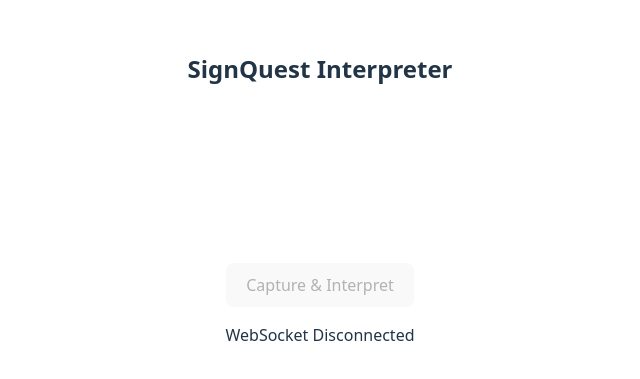
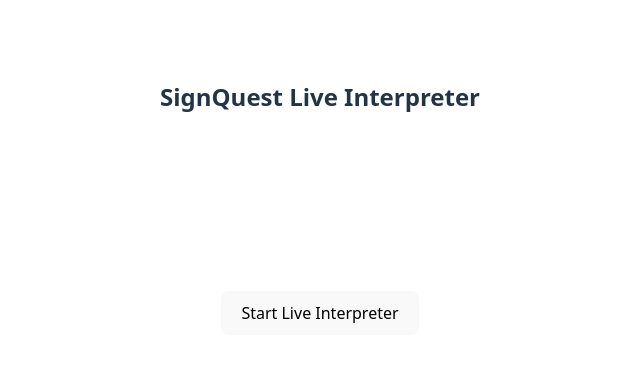
Before and after one commit to TeamEffectivo/frontend, a React (Vite) app: page / in a window 1280 px wide. Shown: the part 203-582 px from the top of the page, without its empty margins (320-960 px from the left). Built offline with nearby package versions, Linux system fonts and the light colour scheme; no server answers.

Commit message:
feat: add "real time" interpretation

```diff
--- a/src/Components/TESTWebsocketInterpreter.tsx
+++ b/src/Components/TESTWebsocketInterpreter.tsx
@@ -1,83 +1,126 @@
 import { useRef, useEffect, useState } from 'react';
 
 type SignResults = {
-    sign: string
-    latency_seconds: string
-}
+    sign: string;
+    latency_seconds: number;
+    frame_id?: number;
+};
 
 const SignInterpreter = () => {
     const videoRef = useRef<HTMLVideoElement>(null);
     const canvasRef = useRef<HTMLCanvasElement>(null);
-    const ws = useRef<WebSocket>(new WebSocket(""));
+    const ws = useRef<WebSocket | null>(null);
+    const frameCounter = useRef(0);
+    const lastProcessedFrame = useRef(-1);
 
     const [result, setResult] = useState<SignResults | null>(null);
-    const [loading, setLoading] = useState(false);
+    const [isActive, setIsActive] = useState(false);
     const [connected, setConnected] = useState(false);
 
+    // 1. WebSocket Management
+    const toggleService = () => {
+        if (isActive) {
+            ws.current?.close();
+            setIsActive(false);
+        } else {
+            const socket = new WebSocket("ws://localhost:8000/ws/sign-language");
+
+            socket.onopen = () => setConnected(true);
+            socket.onclose = () => {
+                setConnected(false);
+                setIsActive(false);
+            };
+            socket.onmessage = (event) => {
+                const data = JSON.parse(event.data);
+                // Out-of-order protection
+                if (data.frame_id > lastProcessedFrame.current) {
+                    lastProcessedFrame.current = data.frame_id;
+                    setResult(data);
+                }
+            };
+            ws.current = socket;
+            setIsActive(true);
+        }
+    };
+
+    // 2. Automated Ticker Loop
     useEffect(() => {
-        ws.current = new WebSocket("ws://localhost:8000/ws/sign-language");
+        let interval: number | undefined;
 
-        ws.current.onopen = () => setConnected(true);
-        ws.current.onclose = () => setConnected(false);
-        ws.current.onmessage = (event) => {
-            const data = JSON.parse(event.data);
-            setResult(data);
-            setLoading(false);
+        if (isActive && connected) {
+            interval = setInterval(() => {
+                captureAndSend();
+            }, 1000); // 1-second interval
+        }
+
+        return () => {
+            if (interval) clearInterval(interval);
         };
+    }, [isActive, connected]);
 
-        // Initialize Webcam
+    // 3. Capture Logic
+    const captureAndSend = () => {
+        const video = videoRef.current;
+        const canvas = canvasRef.current;
+        if (!video || !canvas || !ws.current || ws.current.readyState !== WebSocket.OPEN) return;
+
+        const ctx = canvas.getContext('2d');
+        if (!ctx) return;
+
+        canvas.width = 480; // Lower resolution = faster upload & lower latency
+        canvas.height = 360;
+        ctx.drawImage(video, 0, 0, canvas.width, canvas.height);
+
+        const imageData = canvas.toDataURL('image/jpeg', 0.6); // Compress to save bandwidth
+
+        ws.current.send(JSON.stringify({
+            image: imageData,
+            frame_id: frameCounter.current
+        }));
+        frameCounter.current += 1;
+    };
+
+    // Initialize Webcam
+    useEffect(() => {
         navigator.mediaDevices.getUserMedia({ video: true })
             .then(stream => { if (videoRef.current) videoRef.current.srcObject = stream; })
             .catch(err => console.error("Webcam Error:", err));
-
-        return () => ws.current?.close();
     }, []);
 
-    const captureAndSend = () => {
-        if (!connected) return;
+    return (
+        <div className="flex flex-col items-center p-6 gap-6 bg-gray-50 rounded-xl shadow-inner">
+            <h2 className="text-2xl font-bold text-gray-800">SignQuest Live Interpreter</h2>
 
-        setLoading(true);
-        const canvas = canvasRef.current;
-        if (!canvas) return;
-        const video = videoRef.current;
-        if (!video) return;
-        canvas.width = 640; // Downscale slightly for faster upload
-        canvas.height = 480;
-        const ctx = canvas.getContext('2d');
-        if (!ctx) return;
-        ctx.drawImage(video, 0, 0, canvas.width, canvas.height);
+            <div className="relative overflow-hidden rounded-2xl border-4 border-gray-800 shadow-2xl bg-black">
+                <video ref={videoRef} autoPlay playsInline className="w-full max-w-md h-auto" />
+                <canvas ref={canvasRef} className="hidden" />
 
-        // Extract base64
-        const imageData = canvas.toDataURL('image/jpeg', 0.7);
-
-        // Send via WebSocket
-        ws.current.send(JSON.stringify({ image: imageData }));
-    };
-
-    return (
-        <div className="flex flex-col items-center p-4 gap-4">
-            <h2 className="text-xl font-bold">SignQuest Interpreter</h2>
-
-            <div className="relative">
-                <video ref={videoRef} autoPlay playsInline className="rounded-lg border-4 border-gray-700 w-full max-w-md" />
-                <canvas ref={canvasRef} className="hidden" />
+                {/* Visual Status Indicator */}
+                <div className={`absolute top-4 right-4 w-4 h-4 rounded-full ${isActive ? 'bg-green-500 animate-pulse' : 'bg-red-500'}`} />
             </div>
 
-            <button
-                onClick={captureAndSend}
-                disabled={!connected || loading}
-                className={`px-6 py-2 rounded-full text-white font-bold ${loading ? 'bg-gray-400' : 'bg-blue-600 hover:bg-blue-700'}`}
-            >
-                {loading ? "Analyzing..." : "Capture & Interpret"}
-            </button>
+            <div className="flex gap-4">
+                <button
+                    onClick={toggleService}
+                    className={`px-8 py-3 rounded-full text-white font-bold transition-all transform active:scale-95 ${isActive
+                            ? 'bg-red-500 hover:bg-red-600 shadow-lg shadow-red-200'
+                            : 'bg-green-600 hover:bg-green-700 shadow-lg shadow-green-200'
+                        }`}
+                >
+                    {isActive ? "Stop Interpreter" : "Start Live Interpreter"}
+                </button>
+            </div>
 
-            {result && (
-                <div className="mt-4 p-4 bg-white shadow-md rounded-lg border-l-4 border-green-500">
-                    <p className="text-lg font-semibold">Detected Sign: {result.sign}</p>
-                    <p className="text-sm text-gray-500">Latency: {result.latency_seconds}s</p>
+            {result && isActive && (
+                <div className="w-full max-w-md p-6 bg-white rounded-xl shadow-lg border-b-4 border-blue-500 animate-in fade-in slide-in-from-bottom-2">
+                    <p className="text-sm uppercase tracking-widest text-gray-400 font-bold mb-1">Detected Message</p>
+                    <p className="text-3xl font-black text-blue-600 mb-2">{result.sign}</p>
+                    <div className="flex justify-between text-xs text-gray-500 font-medium">
+                        <span>Latency: {result.latency_seconds}s</span>
+                        <span>Frame ID: #{lastProcessedFrame.current}</span>
+                    </div>
                 </div>
             )}
-            {!connected && <p className="text-red-500">WebSocket Disconnected</p>}
         </div>
     );
 };
```
